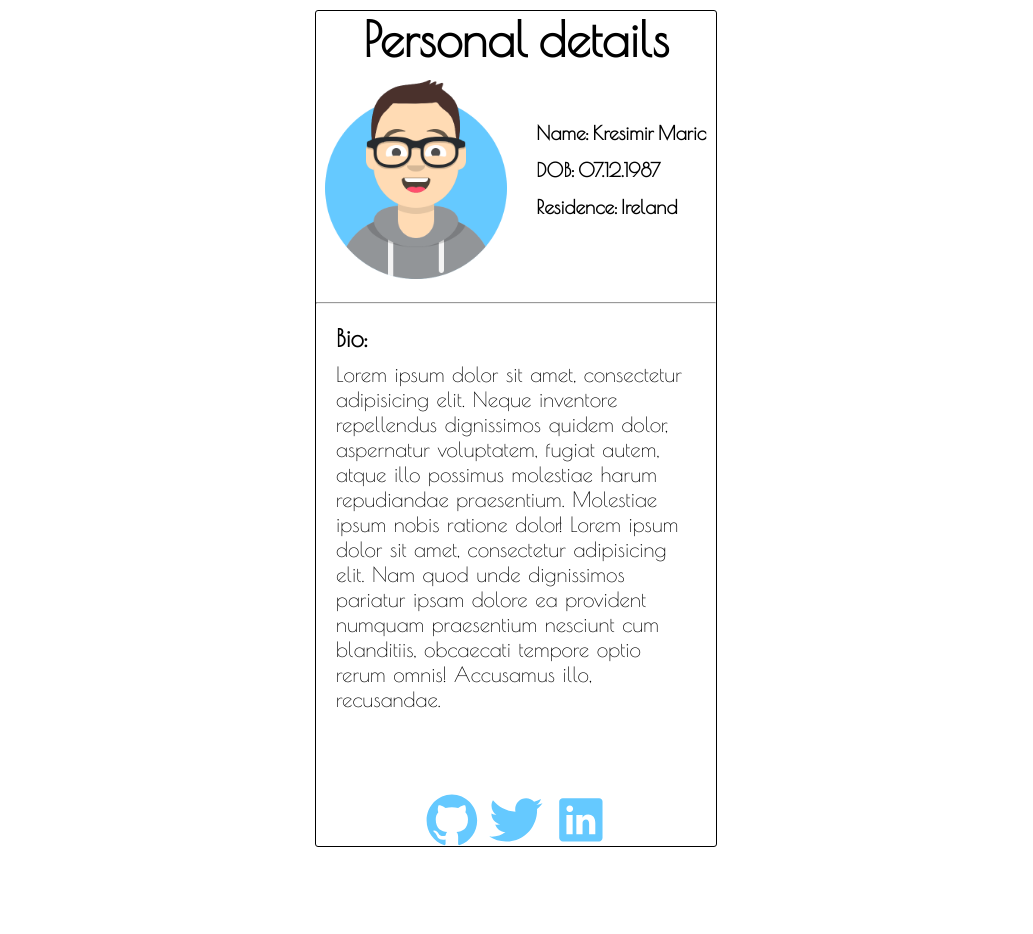
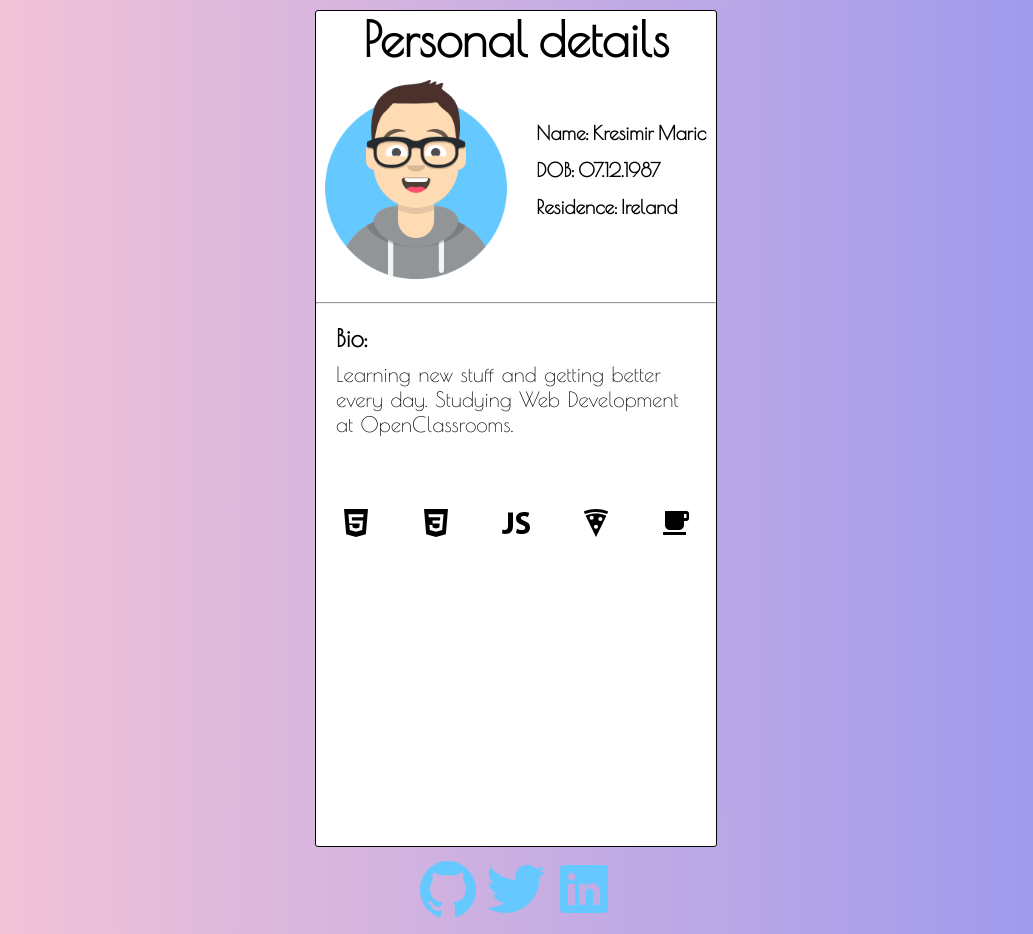
Before and after one commit to designwebbuild/personal-portfolio, a plain HTML site: page index.html in a window 1280 px wide. Shown: the whole page, without its empty margins (124-1157 px from the left). Before the commit the page ends 861 px from the top, so only its background shows below. Drawn offline with nearby package versions, Linux system fonts and the light colour scheme.

Commit message:
New commit

```diff
--- a/index.html
+++ b/index.html
@@ -23,18 +23,27 @@
 			<hr>
 
 			<h2>Bio:</h2>
-			<p>Lorem ipsum dolor sit amet, consectetur adipisicing elit. Neque inventore repellendus dignissimos quidem dolor, aspernatur voluptatem, fugiat autem, atque illo possimus molestiae harum repudiandae praesentium. Molestiae ipsum nobis ratione dolor! Lorem ipsum dolor sit amet, consectetur adipisicing elit. Nam quod unde dignissimos pariatur ipsam dolore ea provident numquam praesentium nesciunt cum blanditiis, obcaecati tempore optio rerum omnis! Accusamus illo, recusandae.</p>
+			<p>Learning new stuff and getting better every day. Studying Web Development at OpenClassrooms.</p>
 
-			<div class="socials">
+
+			<div>
+				<ul class="tech-ul">
+					<li class="tech-li"><ion-icon name="logo-html5"></ion-icon></li>
+					<li class="tech-li"><ion-icon name="logo-css3"></ion-icon></li>
+					<li class="tech-li"><ion-icon name="logo-javascript"></ion-icon></li>
+					<li class="tech-li"><ion-icon name="pizza"></ion-icon></li>
+					<li class="tech-li"><ion-icon name="cafe"></ion-icon></li>
+				</ul>
+			</div>
+		</div>
+
+		<div class="social">
 			<ul>
-				<li><a href="https://github.com/designwebbuild" target="_blank"><ion-icon name="logo-github"></ion-icon></a></li>
-				<li><a href="https://www.linkedin.com/in/kresimir-maric/" target="_blank"><ion-icon name="logo-twitter"></ion-icon></a></li>
-				<li><a href="https://twitter.com/Kreso66Maric" target="_blank"><ion-icon name="logo-linkedin"></ion-icon></a></li>
+				<li class="social-li"><a href="https://github.com/designwebbuild" target="_blank"><ion-icon name="logo-github"></ion-icon></a></li>
+				<li class="social-li"><a href="https://www.linkedin.com/in/kresimir-maric/" target="_blank"><ion-icon name="logo-twitter"></ion-icon></a></li>
+				<li class="social-li"><a href="https://twitter.com/Kreso66Maric" target="_blank"><ion-icon name="logo-linkedin"></ion-icon></a></li>
 			</ul>
 		</div>
-
-		</div>
-
 
 
 
--- a/style.css
+++ b/style.css
@@ -7,6 +7,10 @@
 html, body {
 	height: 100vh;
 	width: 100vw;
+	background-color: background: #9796f0;  /* fallback for old browsers */
+    background: -webkit-linear-gradient(to right, #fbc7d4, #9796f0);  /* Chrome 10-25, Safari 5.1-6 */
+    background: linear-gradient(to right, #fbc7d4, #9796f0); /* W3C, IE 10+/ Edge, Firefox 16+, Chrome 26+, Opera 12+, Safari 7+ */
+;
 }
 
 img {
@@ -35,25 +39,12 @@ p {
 	font-size: 1.3em;
 }
 
-ul, li {
-	list-style: none;
-	display: inline;
-	font-size: 1.9em;
-}
-
 hr {
 	margin: 20px 0;
 }
 
-a {
-	color: #65C9FF;
-}
-
-a:hover {
-	opacity: 0.7;
-}
-
 .container {
+	background-color: #fff;
 	border: 1px solid #000;
 	border-radius: 3px;
 	display: block;
@@ -65,7 +56,7 @@ a:hover {
 .container:hover {
 	position: relative;
 	bottom: 2px;
-	box-shadow: 5px 10px 5px #eee;
+	box-shadow: 5px 10px 5px #888;
 }
 
 .details {
@@ -75,8 +66,29 @@ a:hover {
 	top: 40px;
 }
 
-.socials {
+.social {
 	text-align: center;
-	box-sizing: border-box;
-	margin-top: 80px;
 }
+
+.social-li, a {
+	list-style: none;
+	display: inline-block;
+	font-size: 2em;
+	color: #65C9FF;
+}
+
+a:hover {
+	opacity: 0.7;
+}
+
+.tech-ul {
+	display: flex;
+	flex-direction: row;
+	justify-content: space-around;
+}
+
+.tech-li {
+	list-style: none;
+	font-size: 2em;
+	margin-top: 60px;
+}
```
